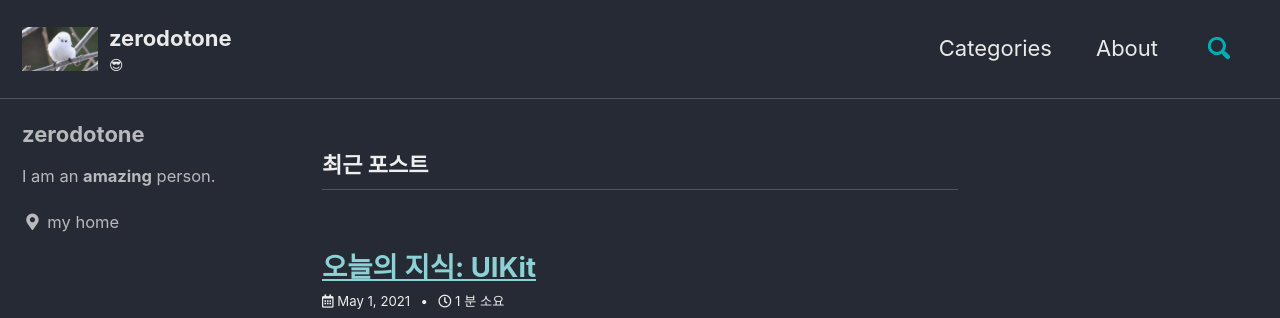
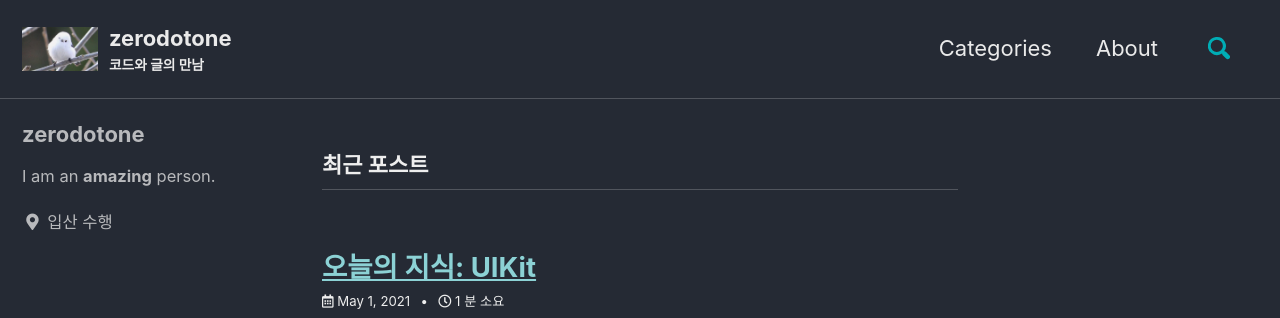
Before and after one commit to zdodev/zdodev.github.io, a Jekyll site: the page built from index.html, in a window 1280 px wide and 900 px high. Shown: the top 318 px of the window. Built offline with Jekyll 4.4.1, drawn with Linux system fonts in a browser that asks for light colours; cached includes are drawn as plain includes; the list of posts is cut into pages by our own code.

Commit message:
⚙️: 프로젝트 환경설정 및 자기소개 수정.

```diff
--- a/_config.yml
+++ b/_config.yml
@@ -18,7 +18,7 @@ minimal_mistakes_skin    : "dark" # "air", "aqua", "contrast", "dark", "dirt", "
 locale                   : "ko-KR"
 title                    : "zerodotone"
 title_separator          : "-"
-subtitle                 : "😎"# site tagline that appears below site title in masthead
+subtitle                 : "코드와 글의 만남"# site tagline that appears below site title in masthead
 name                     : "zerodotone"
 description              : "An amazing website."
 url                      : # the base hostname & protocol for your site e.g. "https://zdodev.github.io"
@@ -97,7 +97,7 @@ author:
   name             : "zerodotone"
   avatar           : # path of avatar image, e.g. "/assets/images/bio-photo.jpg"
   bio              : "I am an **amazing** person."
-  location         : "my home"
+  location         : "입산 수행"
   email            :
   links:
     - label: "Email"
@@ -130,7 +130,7 @@ footer:
       # url:
     - label: "GitHub"
       icon: "fab fa-fw fa-github"
-      # url:
+      url: "https://github.com/zdodev"
     - label: "GitLab"
       icon: "fab fa-fw fa-gitlab"
       # url:
```
